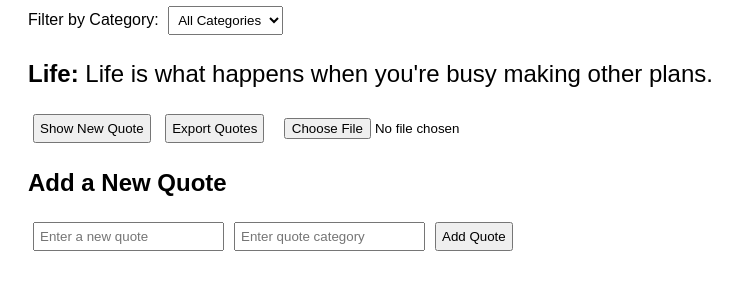
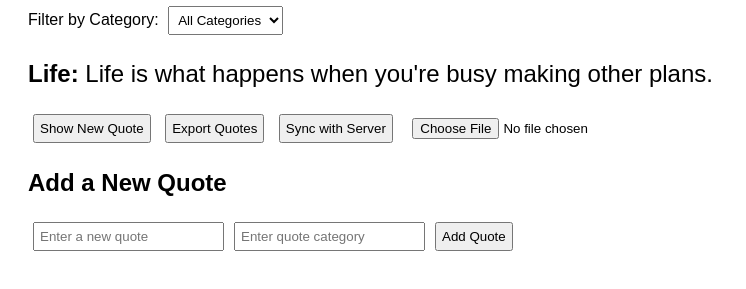
Before and after one commit to Agyin-Obeng/alx_fe_javascript, a plain HTML site: page dom-manipulation/index.html in a window 1280 px wide. Shown: the part 107-396 px from the top of the page, without its empty margins (0-746 px from the left). Drawn offline with Linux system fonts and the light colour scheme.

Commit message:
Add sync button to index.html

```diff
--- a/dom-manipulation/index.html
+++ b/dom-manipulation/index.html
@@ -26,6 +26,7 @@
   <!-- Buttons -->
   <button id="newQuote">Show New Quote</button>
   <button id="exportQuotesBtn">Export Quotes</button>
+  <button id="syncBtn">Sync with Server</button>
 
   <!-- File input for importing JSON -->
   <input type="file" id="importFile" accept=".json">
```
